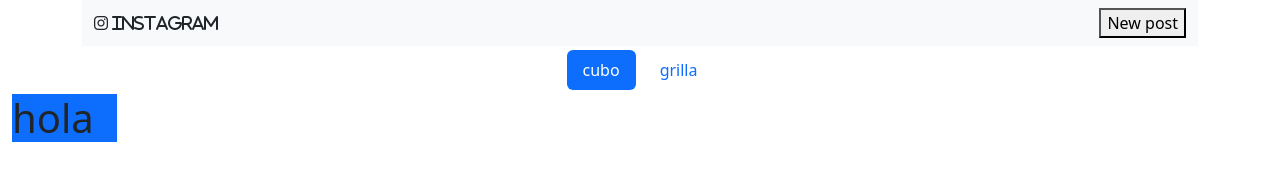
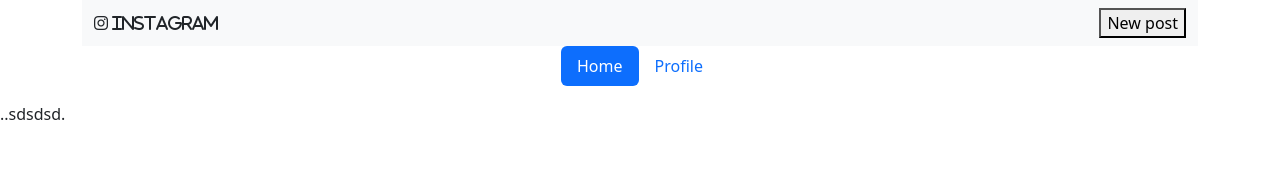
Before and after one commit to felodiud/igphotofeed, a plain HTML site: page index.html in a window 1280 px wide. Drawn offline with nearby package versions, Linux system fonts and the light colour scheme.

Commit message:
intento 4

```diff
--- a/index.html
+++ b/index.html
@@ -78,7 +78,7 @@
             </div>
         </nav>
     </div>
-    <!-- PINCHE PILLS FUNCIONANDO-->
+    <!-- PINCHE PILLS FUNCIONANDO
     <ul class="nav nav-pills justify-content-center">
         <li class="nav-item">
             <a class="nav-link active m-1" aria-current="page" data-bs-toggle="pill" href="#cubo">cubo</a>
@@ -90,17 +90,17 @@
 
 
 
-    <!-- TAB CONTENT-->
+
     <div class="tab-content">
-        <!-- CONTENIDO PARA LA LISTA (CUBO)-->
-        <div class="tab-pane fade show active container-fluid d-felx justify-content-center" id="cubo">
-            <div class="col-1 bg-primary">
+         CONTENIDO PARA LA LISTA (CUBO)
+        <div class="tab-pane fade show active" id="cubo">
+            <div class="row justify-content-center">
                 <h1>hola</h1>
 
             </div>
         </div>
 
-        <!-- CONTENIDO PARA LA GRID-->
+
         <div class="tab-pane fade" id="grid">
             <div class="container">
                 <div class="row">
@@ -137,7 +137,21 @@
                     </div>
                 </div>
         </div>
-    </div>
+    </div> -->
+    <ul class="nav nav-pills mb-3 justify-content-center id="pills-tab" role="tablist">
+        <li class="nav-item" role="presentation">
+          <button class="nav-link active" id="pills-home-tab" data-bs-toggle="pill" data-bs-target="#pills-home" type="button" role="tab" aria-controls="pills-home" aria-selected="true">Home</button>
+        </li>
+        <li class="nav-item" role="presentation">
+          <button class="nav-link" id="pills-profile-tab" data-bs-toggle="pill" data-bs-target="#pills-profile" type="button" role="tab" aria-controls="pills-profile" aria-selected="false">Profile</button>
+        </li>
+
+    </ul>
+      <div class="tab-content" id="pills-tabContent">
+        <div class="tab-pane fade show active " id="pills-home" role="tabpanel" aria-labelledby="pills-home-tab">..sdsdsd.</div>
+        <div class="tab-pane fade" id="pills-profile " role="tabpanel" aria-labelledby="pills-profile-tab">.dsds..</div>
+
+      </div>
 
 
 
```
